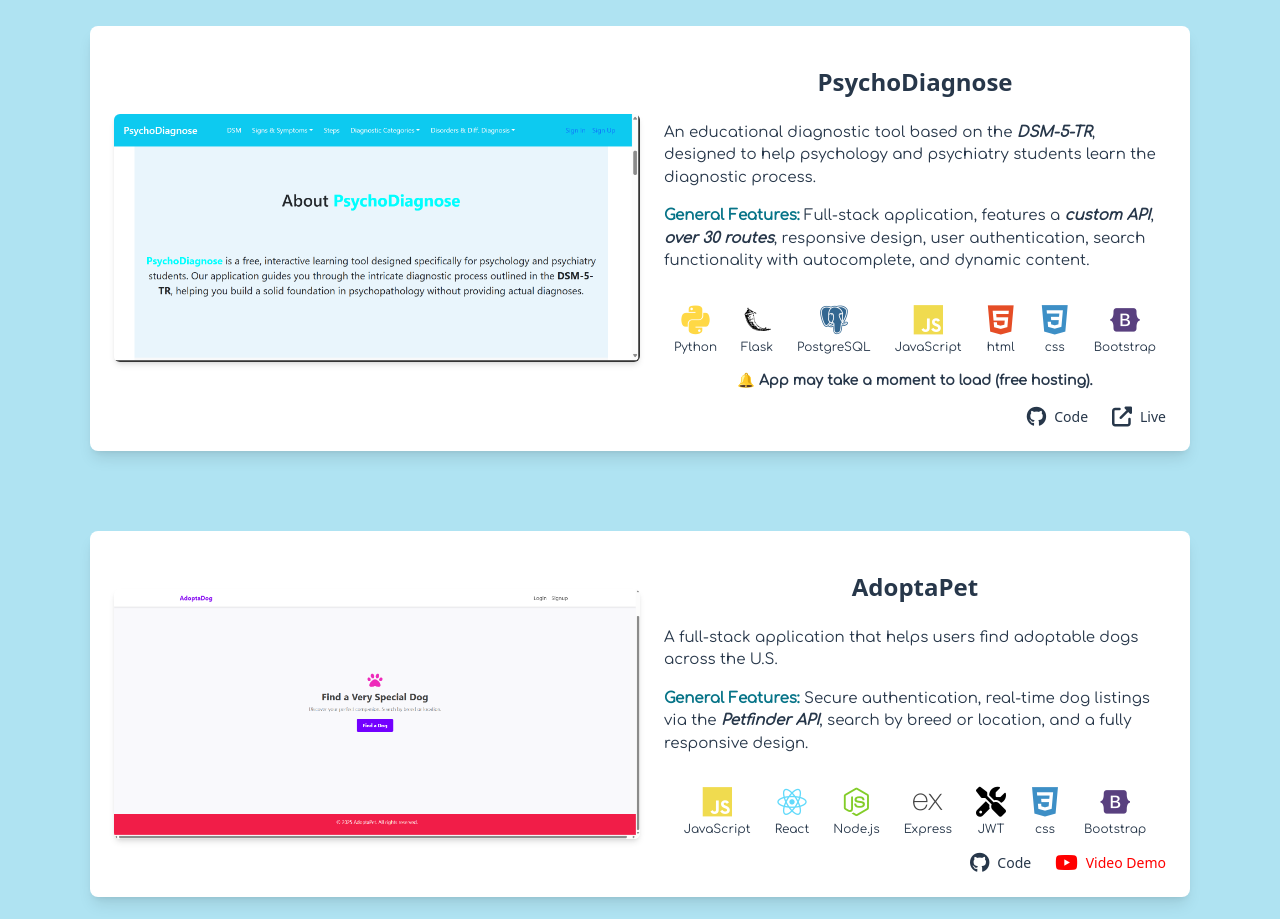
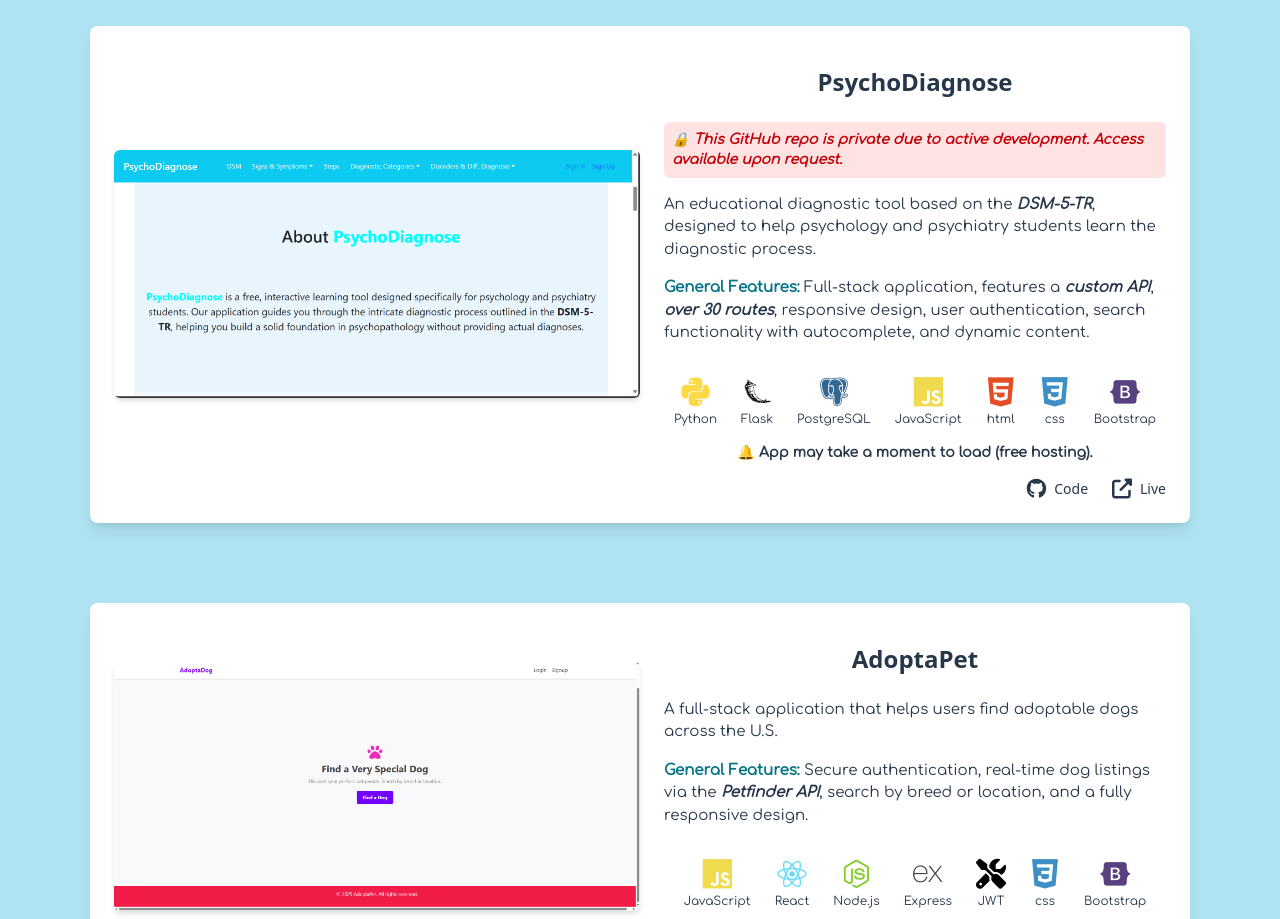
Before and after one commit to Obersan6/my-portfolio, a React (Vite) app: page / in a window 1280 px wide. Shown: the part 2960-3879 px from the top of the page. Built offline with nearby package versions, Linux system fonts and the light colour scheme; a web font is replaced by a local one.

Commit message:
Final updates before deploy to GitHub Pages

```diff
--- a/src/components/Projects.jsx
+++ b/src/components/Projects.jsx
@@ -25,6 +25,10 @@ function Projects() {
                   title="PsychoDiagnose"
                   description={
                     <>
+                      <p className="bg-red-100 text-red-700 p-2 rounded-md text-sm font-semibold italic mb-4">
+                      🔒 This GitHub repo is private due to active development. Access available upon request.
+                      </p>
+
                       An educational diagnostic tool based on the <strong><em>DSM-5-TR</em></strong>, designed to help psychology and psychiatry students learn the diagnostic process.
                     </>
                   }
```
Also changed, not shown: src/components/ProjectCard.jsx (indentation only).
